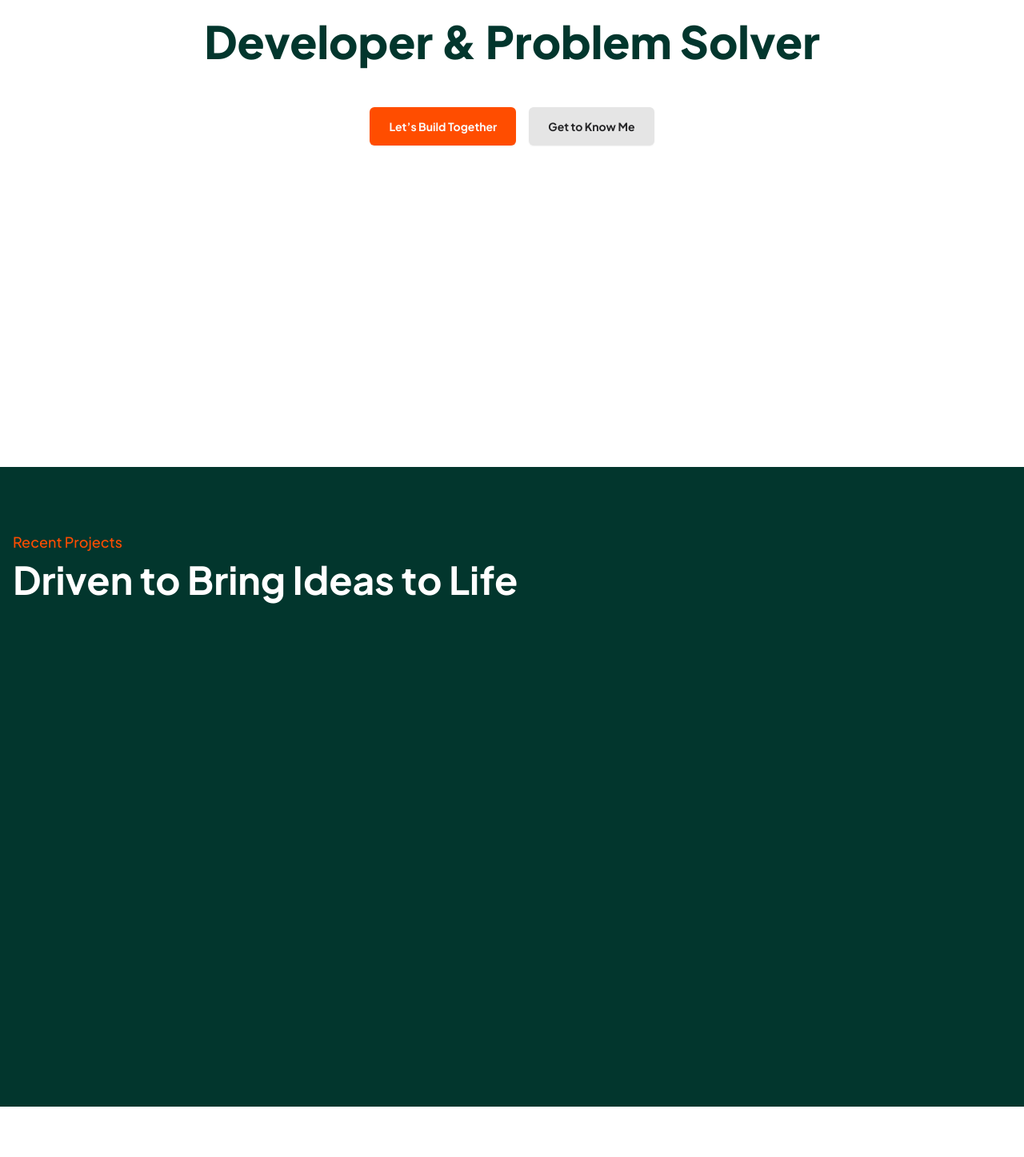
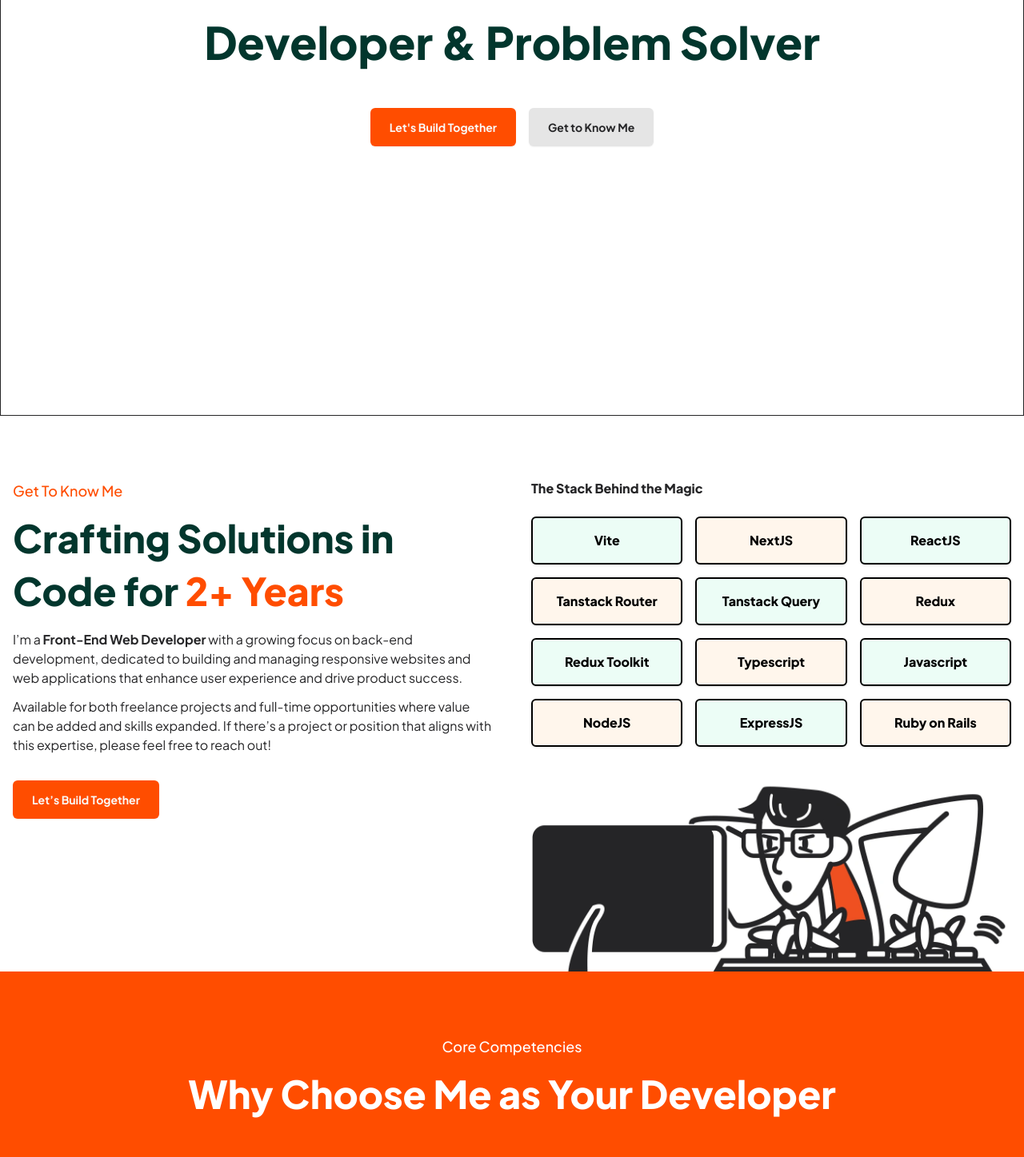
Before and after one commit to vincejosephladrera/code-by-vince, a React (Vite) app: page / in a window 1280 px wide. Shown: the part 280-1727 px from the top of the page at 80% size. Built offline with nearby package versions, Linux system fonts and the light colour scheme.

Commit message:
Add redirection links and refactor repeating tailwind classnames

```diff
--- a/src/components/footer.tsx
+++ b/src/components/footer.tsx
@@ -1,26 +1,25 @@
 import { buttonVariants } from './ui/button';
-import { Link } from '@tanstack/react-router';
+import logo from '@/assets/images/logo-footer.svg';
 
 export default function Footer() {
 	return (
-		<div className='bg-neutral-950 py-20 text-white '>
-			<div className='container mx-auto px-4'>
+		<section className='bg-neutral-950 py-10 sm:py-20 text-white '>
+			<div className='container--default'>
 				<div className='grid gap-y-10 md:grid-cols-2 md:max-lg:gap-x-20 lg:grid-cols-12'>
 					<div className='lg:col-span-4'>
 						<h2 className='font-bold text-4xl mb-6'>Ready to Bring Your Ideas to Life?</h2>
-						<p className='mb-10'>
+						<p className='mb-10 text-neutral-100'>
 							Let’s turn your vision into an engaging digital experience that delivers results.
 						</p>
-						<Link
-							to={'/'}
+						<a
 							className={buttonVariants({
 								variant: 'default',
 								size: 'lg',
-								className: 'w-full lg:w-fit',
 							})}
+							href='mailto:ladreravincejoseph@gmail.com'
 						>
-							Let’s Build Together
-						</Link>
+							Let's Build Together
+						</a>
 					</div>
 					<div className='grid xs:grid-cols-2 sm:grid-cols-4 md:grid-cols-2 lg:col-span-8 lg:flex lg:justify-around'>
 						<div className='mb-10'>
@@ -38,21 +37,41 @@ export default function Footer() {
 								<span className='text-gray-500 opacity-50 pointer-events-none'>Facebook</span>
 								<span className='text-gray-500 opacity-50 pointer-events-none'>Twitter</span>
 								<span className='text-gray-500 opacity-50 pointer-events-none'>Instagram</span>
-								<span className='text-gray-500 opacity-50 pointer-events-none'>Linkedin</span>
+								<a href='' className=' hover:text-primary transition-all'>
+									Linkedin
+								</a>
 							</div>
 						</div>
 						<div>
 							<div className='grid gap-6 sm:col-span-2 lg:col-span-2'>
 								<p className='font-bold'>Get in Touch</p>
-								<a href='tel:+639457012999'>09457012999</a>
-								<a href='ladreravincejoseph@gmail.com'>ladreravincejoseph@gmail.com</a>
+								<a className=' hover:text-primary transition-all' href='tel:+639457012999'>
+									09457012999
+								</a>
+								<a
+									className=' hover:text-primary transition-all'
+									href='mailto:ladreravincejoseph@gmail.com'
+								>
+									ladreravincejoseph@gmail.com
+								</a>
+								<a
+									className=' hover:text-primary transition-all'
+									href='mailto:vincejosephladrera@codebyvince.com'
+								>
+									vincejosephladrera@codebyvince.com
+								</a>
 							</div>
 						</div>
 					</div>
 				</div>
 				<hr className='my-10 lg:my-20' />
-				<span className='mr-auto'>© 2024 Code by Vince. All Rights Reserved</span>
+				<div className='flex flex-col sm:flex-row sm:items-center justify-between gap-6'>
+					<span className='mr-auto text-neutral-100'>
+						© 2024 Code by Vince. All Rights Reserved
+					</span>
+					<img className='w-[50%] sm:w-[25%] h-auto' src={logo} width={355} height={48} />
+				</div>
 			</div>
-		</div>
+		</section>
 	);
 }
--- a/src/index.css
+++ b/src/index.css
@@ -22,6 +22,10 @@
 	--line-height-base: 1.2;
 	--color-body: #252527;
 	--breakpoint-xs: 30rem;
+	--color-neutral-950: #252527;
+	--color-orange-50: #fff6ec;
+	--color-green-50: #ecfdf6;
+	--color-neutral-100: #e6e5e8;
 }
 
 @layer base {
@@ -194,3 +198,23 @@
 .swiper-slide {
 	height: initial !important;
 }
+
+.container--default {
+	@apply container mx-auto px-4;
+}
+
+.home__heading {
+	@apply text-secondary text-[min(8vw,48px)];
+}
+
+.home__heading--white {
+	@apply text-white text-[min(8vw,48px)];
+}
+
+.home__subheading {
+	@apply text-primary font-medium text-lg;
+}
+
+.home__subheading--white {
+	@apply text-white font-medium text-lg;
+}
--- a/src/pages/about-me.tsx
+++ b/src/pages/about-me.tsx
@@ -1,7 +1,6 @@
 import { useState, useEffect } from 'react';
 import ToolsCard from '@/components/tools-card';
 import { buttonVariants } from '@/components/ui/button';
-import { Link } from '@tanstack/react-router';
 import img from '@/assets/images/about-me-img.webp';
 import { Swiper, SwiperSlide } from 'swiper/react';
 
@@ -43,17 +42,18 @@ export default function AboutMe() {
 
 	return (
 		<>
-			<div className='container mx-auto pt-20 px-4 md:grid md:grid-cols-2 gap-12'>
+			<section className='pt-10 sm:pt-20' id='about-me'>
+				<div className='container--default md:grid md:grid-cols-2 gap-12'>
 					<div className='flex flex-col gap-3 mb-6 lg:mb-0'>
-					<p className='text-primary font-medium'>Get To Know Me</p>
-					<h2 className='text-secondary text-[min(8vw,48px)] mb-1'>
+						<p className='home__subheading'>Get To Know Me</p>
+						<h2 className='home__heading mb-1'>
 							Crafting Solutions in Code for&nbsp;
 							<span className='text-primary'>2+ Years</span>
 						</h2>
 						<p>
 							I’m a <strong>Front-End Web Developer</strong> with a growing focus on back-end
-						development, dedicated to building and managing responsive websites and web applications
-						that enhance user experience and drive product success.
+							development, dedicated to building and managing responsive websites and web
+							applications that enhance user experience and drive product success.
 						</p>
 						<p className='mb-5'>
 							Available for both freelance projects and full-time opportunities where value can be
@@ -61,8 +61,8 @@ export default function AboutMe() {
 							expertise, please feel free to reach out!
 						</p>
 						<div className='flex'>
-						<Link
-							to={'/'}
+							<a
+								href=''
 								className={buttonVariants({
 									variant: 'default',
 									size: 'lg',
@@ -70,12 +70,11 @@ export default function AboutMe() {
 								})}
 							>
 								Let’s Build Together
-						</Link>
+							</a>
 						</div>
 					</div>
 					<div className='relative z-0'>
 						<h3 className='mb-6'>The Stack Behind the Magic</h3>
-
 						{isMobile ? (
 							<>
 								<Swiper spaceBetween={16} slidesPerView={1.5} className='mb-6'>
@@ -108,6 +107,7 @@ export default function AboutMe() {
 						/>
 					</div>
 				</div>
+			</section>
 		</>
 	);
 }
--- a/src/pages/core-competencies.tsx
+++ b/src/pages/core-competencies.tsx
@@ -73,10 +73,10 @@ export default function CoreCompetencies() {
 	}, [isMobile]);
 
 	return (
-		<section className='bg-primary py-20'>
-			<div className='container mx-auto px-4 text-center text-white'>
-				<p className='font-medium text-lg mb-3'>Core Competencies</p>
-				<h2 className=' font-bold text-[min(8vw,48px)] mb-12'>Why Choose Me as Your Developer</h2>
+		<section className='bg-primary py-10 sm:py-20'>
+			<div className='container--default text-center text-white'>
+				<p className='home__subheading--white mb-3'>Core Competencies</p>
+				<h2 className='home__heading--white mb-12'>Why Choose Me as Your Developer</h2>
 				{isMobile ? (
 					<Swiper spaceBetween={24} slidesPerView={1.4} className='mb-12'>
 						{expertiseData.map(({ title, description, icon }) => {
@@ -103,15 +103,15 @@ export default function CoreCompetencies() {
 						<p className='mb-4 leading-relaxed text-text-body'>
 							Let’s turn your vision into an engaging digital experience that delivers results.
 						</p>
-						<Link
-							to={'/'}
+						<a
 							className={buttonVariants({
 								variant: 'default',
 								size: 'lg',
 							})}
+							href='mailto:ladreravincejoseph@gmail.com'
 						>
-							Let’s Build Together
-						</Link>
+							Let's Build Together
+						</a>
 					</CardContent>
 					<img src={imgRight} className='core-competency-section__right-thumb' />
 				</Card>
--- a/src/pages/home-hero.tsx
+++ b/src/pages/home-hero.tsx
@@ -1,39 +1,47 @@
-import { buttonVariants } from '@/components/ui/button';
+import { Button, buttonVariants } from '@/components/ui/button';
 import { Link } from '@tanstack/react-router';
 
 export default function HomeHero() {
 	return (
 		<>
-			<div className='pt-[176px] container mx-auto text-center relative lg:h-screen w-screen px-4 mb-16'>
-				<div className='flex flex-col gap-3 items-center'>
-					<p className='text-primary font-medium text-lg'>Welcome! Let’s Build Something Amazing</p>
+			<section className='pt-[176px] lg:h-screen w-screen border border-body pb-10 sm:pb-20'>
+				<div className='container--default flex flex-col gap-3 items-center text-center'>
+					<p className='home__subheading'>Welcome! Let’s Build Something Amazing</p>
 					<h1 className='text-secondary text-[min(8vw,56px)]  mb-8'>
 						Hi I’m <span className='text-primary'>Vince Ladrera</span>
 						<br />
 						Developer & Problem Solver
 					</h1>
 					<div className='flex gap-4 flex-col sm:flex-row w-full sm:w-auto'>
-						<Link
-							to={'/'}
+						<a
 							className={buttonVariants({
 								variant: 'default',
 								size: 'lg',
 							})}
+							href='mailto:ladreravincejoseph@gmail.com'
 						>
-							Let’s Build Together
-						</Link>
-						<Link
-							to={'/'}
-							className={buttonVariants({
-								variant: 'neutral',
-								size: 'lg',
-							})}
+							Let's Build Together
+						</a>
+						<Button
+							size='lg'
+							variant='neutral'
+							className='cursor-pointer'
+							onClick={() => {
+								const section = document.getElementById('about-me');
+								if (section) {
+									const yOffset = -96;
+									const y = section.getBoundingClientRect().top + window.pageYOffset + yOffset;
+									section.scrollIntoView({ behavior: 'smooth' });
+
+									window.scrollTo({ top: y, behavior: 'smooth' });
+								}
+							}}
 						>
 							Get to Know Me
-						</Link>
+						</Button>
 					</div>
 				</div>
-			</div>
+			</section>
 		</>
 	);
 }
--- a/src/pages/index.tsx
+++ b/src/pages/index.tsx
@@ -1,13 +1,13 @@
 import HomeHero from './home-hero';
 import CoreCompetencies from './core-competencies';
-import RecentProjects from './recent-projects';
+// import RecentProjects from './recent-projects';
 import AboutMe from './about-me';
 
 export default function HomePage() {
 	return (
 		<>
 			<HomeHero />
-			<RecentProjects />
+			{/* <RecentProjects /> */}
 			<AboutMe />
 			<CoreCompetencies />
 		</>
```
Also changed, not shown: src/assets/images/logo-footer.svg (added). Lines whose indentation alone changed are shown as unchanged.
